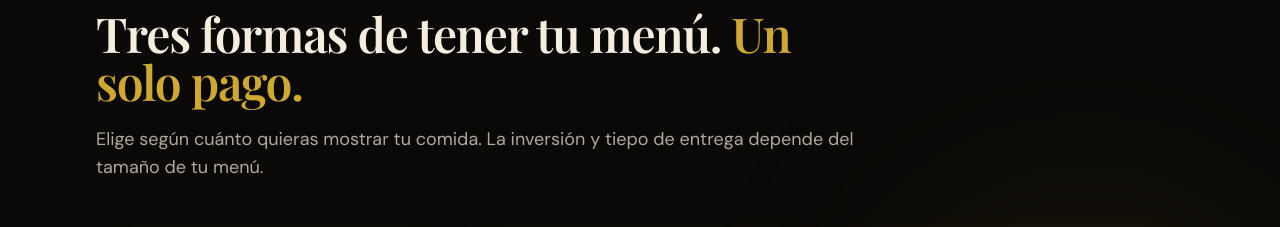
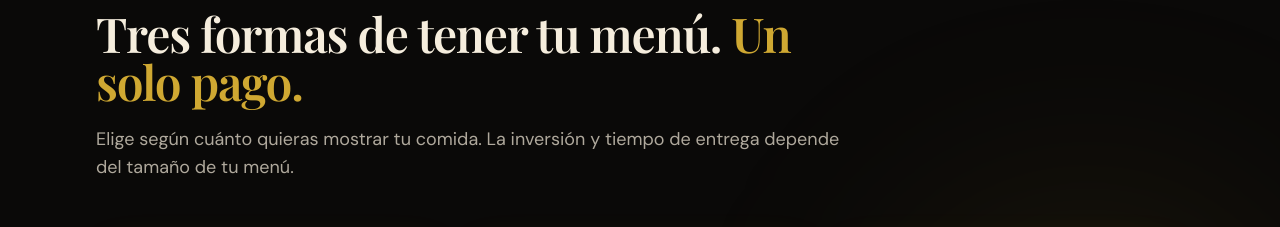
Before and after one commit to EldaC23/efectolandingmenu, a website: page index.html in a window 1280 px wide. Shown: the part 4960-5187 px from the top of the page. Drawn offline with nearby package versions, Linux system fonts and the light colour scheme; a web font is replaced by a local one.

Commit message:
Update index.html

```diff
--- a/index.html
+++ b/index.html
@@ -308,7 +308,7 @@
     <div class="max-w-3xl">
       <p class="eyebrow reveal">Modalidades e inclusiones</p>
       <h2 class="h2 reveal d1 mt-4">Tres formas de tener tu menú. <span class="text-gold">Un solo pago.</span></h2>
-      <p class="reveal d2 mt-5 text-lg text-cream/70">Elige según cuánto quieras mostrar tu comida. La inversión y tiepo de entrega depende del tamaño de tu menú.</p>
+      <p class="reveal d2 mt-5 text-lg text-cream/70">Elige según cuánto quieras mostrar tu comida. La inversión y tiempo de entrega depende del tamaño de tu menú.</p>
     </div>
 
     <div class="mt-12 grid gap-5 md:grid-cols-3">
```
